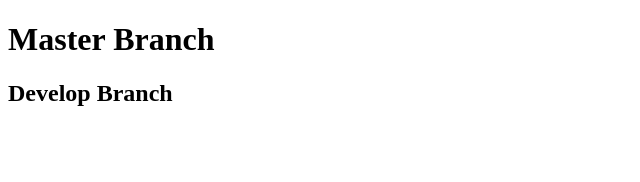
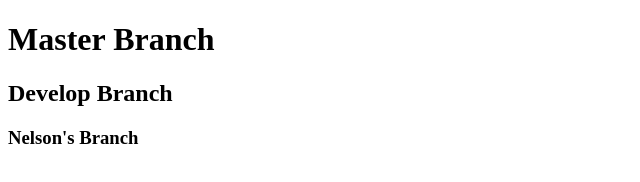
Before and after one commit to GuyMcGee/teamGit, a plain HTML site: page index.html in a window 1280 px wide. Shown: the whole page, without its empty margins (0-640 px from the left). Drawn offline with Linux system fonts and the light colour scheme.

Commit message:
Nelsons branch

```diff
--- a/index.html
+++ b/index.html
@@ -9,5 +9,6 @@
   <body>
     <h1>Master Branch</h1>
     <h2>Develop Branch</h2>
+    <h3>Nelson's Branch</h3>
   </body>
 </html>
```
